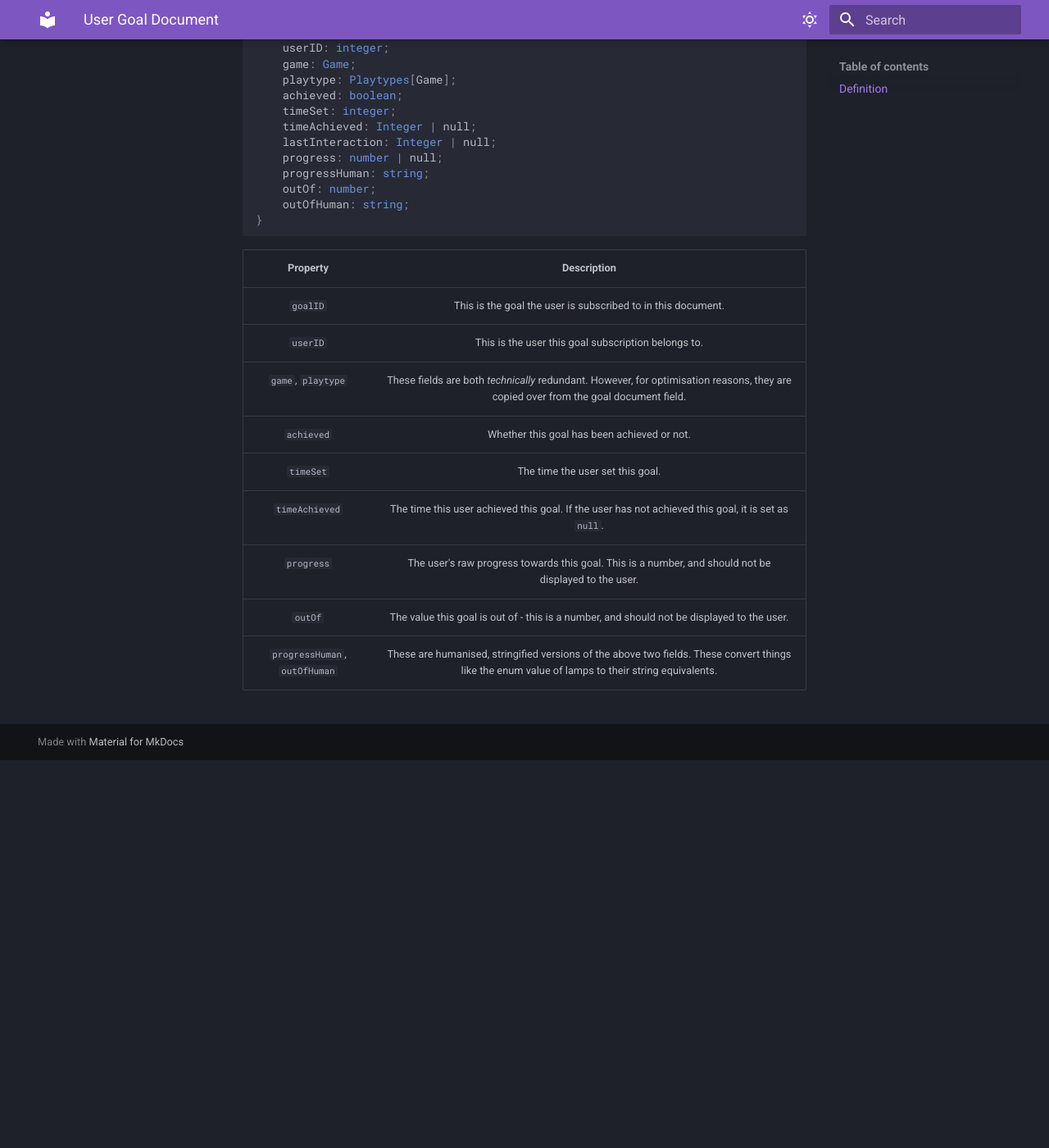
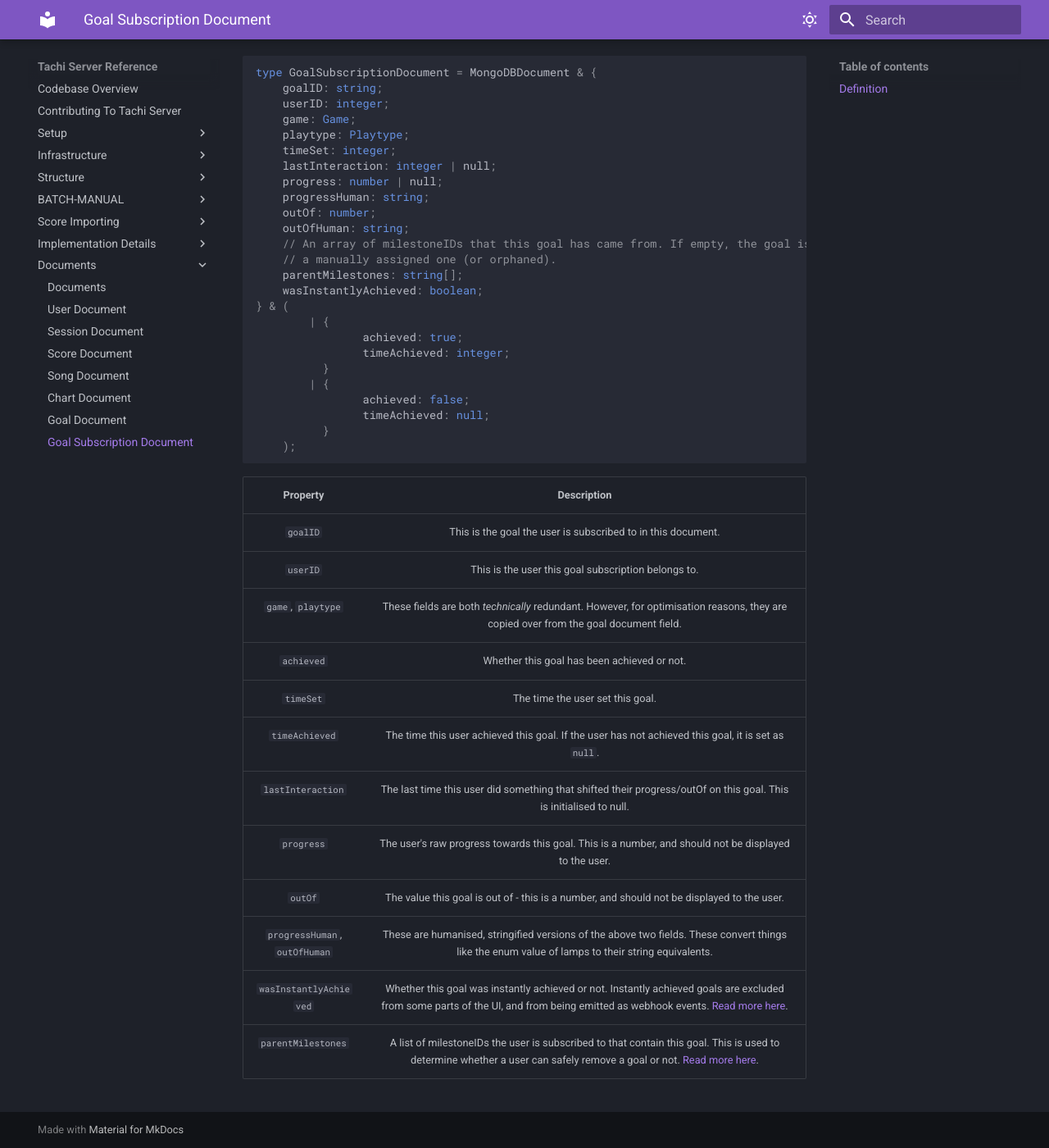
Before and after one commit to zkrising/Tachi, an MkDocs documentation site: the page built from docs/docs/tachi-server/documents/goal-sub.md, in a window 1280 px wide and 1400 px high, scrolled down 473 px. Shown: the whole window at 82% size. Built offline with MkDocs 1.6.1 and Material for MkDocs 9.7.7, drawn with Linux system fonts in a browser that asks for light colours; before the commit the page ends 1399 px from its top, so only the background shows below that; some of the changed text lies outside the part shown.

Commit message:
Rename user-goal to goal-sub and update goal related stuff

````diff
--- a/docs/docs/tachi-server/documents/user-goal.md
+++ b/docs/docs/tachi-server/documents/goal-sub.md
@@ -1,7 +1,9 @@
-# User Goal Document
+# Goal Subscription Document
 
-The user goal document represents a user's subscription
-to a goal.
+Goal Subscriptions are stored in `goal-subs`.
+
+The goal subscription document represents a user's subscription
+to a goal. Truly, this is a surprising description.
 
 !!! warning
 	This does not describe the goal or its criteria,
@@ -12,20 +14,31 @@
 ## Definition
 
 ```ts
-interface UserGoalDocument {
+type GoalSubscriptionDocument = MongoDBDocument & {
 	goalID: string;
 	userID: integer;
 	game: Game;
-	playtype: Playtypes[Game];
-	achieved: boolean;
+	playtype: Playtype;
 	timeSet: integer;
-	timeAchieved: Integer | null;
-	lastInteraction: Integer | null;
+	lastInteraction: integer | null;
 	progress: number | null;
 	progressHuman: string;
 	outOf: number;
 	outOfHuman: string;
-}
+	// An array of milestoneIDs that this goal has came from. If empty, the goal is
+	// a manually assigned one (or orphaned).
+	parentMilestones: string[];
+	wasInstantlyAchieved: boolean;
+} & (
+		| {
+				achieved: true;
+				timeAchieved: integer;
+		  }
+		| {
+				achieved: false;
+				timeAchieved: null;
+		  }
+	);
 ```
 
 | Property | Description |
@@ -36,6 +49,9 @@
 | `achieved` | Whether this goal has been achieved or not. |
 | `timeSet` | The time the user set this goal. |
 | `timeAchieved` | The time this user achieved this goal. If the user has not achieved this goal, it is set as `null`. |
+| `lastInteraction` | The last time this user did something that shifted their progress/outOf on this goal. This is initialised to null. |
 | `progress` | The user's raw progress towards this goal. This is a number, and should not be displayed to the user. |
 | `outOf` | The value this goal is out of - this is a number, and should not be displayed to the user. |
 | `progressHuman`, `outOfHuman` | These are humanised, stringified versions of the above two fields. These convert things like the enum value of lamps to their string equivalents. |
+| `wasInstantlyAchieved` | Whether this goal was instantly achieved or not. Instantly achieved goals are excluded from some parts of the UI, and from being emitted as webhook events. [Read more here](). |
+| `parentMilestones` | A list of milestoneIDs the user is subscribed to that contain this goal. This is used to determine whether a user can safely remove a goal or not. [Read more here](). |
--- a/docs/mkdocs.yml
+++ b/docs/mkdocs.yml
@@ -128,8 +128,8 @@
                 - "tachi-server/documents/score.md"
                 - "tachi-server/documents/song.md"
                 - "tachi-server/documents/chart.md"
-            #     - "tachi-server/documents/goal.md"
-            #     - "tachi-server/documents/user-goal.md"
+                - "tachi-server/documents/goal.md"
+                - "tachi-server/documents/goal-sub.md"
 
     - Tachi Bot Reference:
           - "tachi-bot/overview.md"
````
Also changed, not shown: docs/docs/tachi-server/documents/goal.md (+0 -2 lines).
